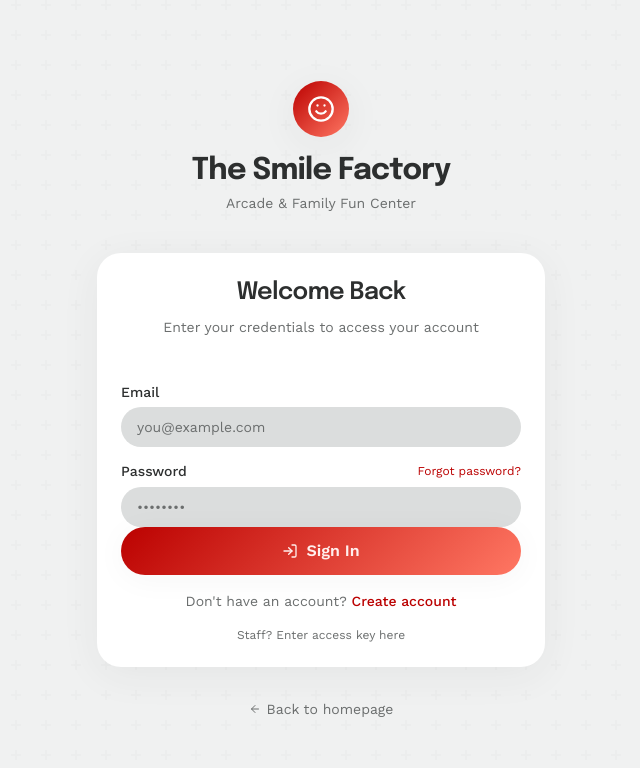
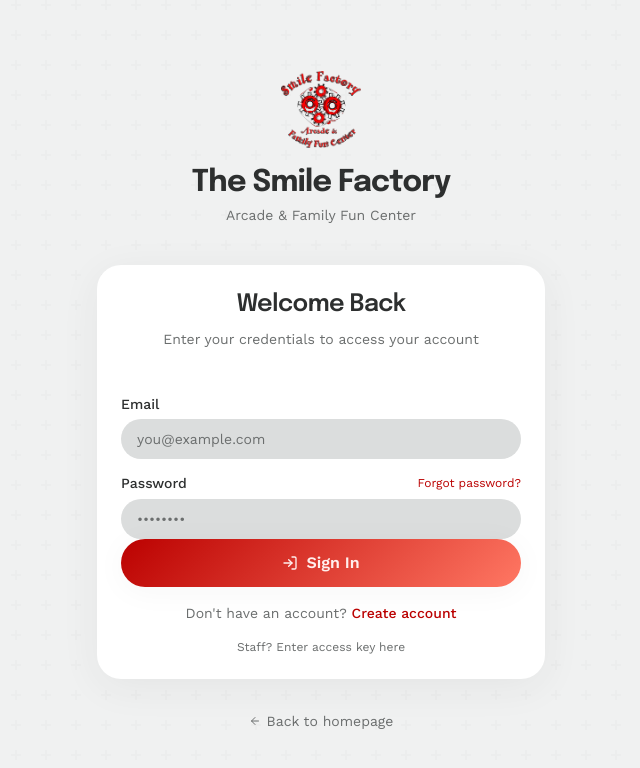
Before and after one commit to Mrabbi3/Smile-Factory-, a Next.js app: page /login in a window 1280 px wide. Shown: the top 768 px of the page, without its empty margins (319-959 px from the left). Built offline with nearby package versions, Linux system fonts and the light colour scheme.

Commit message:
Fix customer login logo branding

```diff
--- a/src/app/(auth)/layout.tsx
+++ b/src/app/(auth)/layout.tsx
@@ -1,5 +1,6 @@
+import Image from 'next/image'
 import Link from 'next/link'
-import { Smile, ArrowLeft } from 'lucide-react'
+import { ArrowLeft } from 'lucide-react'
 
 export default function AuthLayout({
   children,
@@ -9,11 +10,15 @@ export default function AuthLayout({
   return (
     <div className="flex min-h-svh flex-col items-center justify-center bg-[var(--surface-container-low)] pattern-industrial px-4 py-12">
       <div className="mb-10 flex flex-col items-center gap-4">
-        <Link
-          href="/"
-          className="inline-flex items-center justify-center rounded-full gradient-primary p-3.5 text-white hover:opacity-90 transition-all duration-200 shadow-elevated hover:scale-105"
-        >
-          <Smile className="size-7" />
+        <Link href="/" className="transition-transform duration-200 hover:scale-105">
+          <Image
+            src="/branding/smile-factory-logo.png"
+            alt="The Smile Factory"
+            width={88}
+            height={88}
+            className="size-20 object-contain"
+            priority
+          />
         </Link>
         <div className="text-center">
           <h1 className="font-display text-3xl font-bold tracking-tight text-foreground">
```
Also changed, not shown: 1 other file (tests, documents, lock files or other folders).
